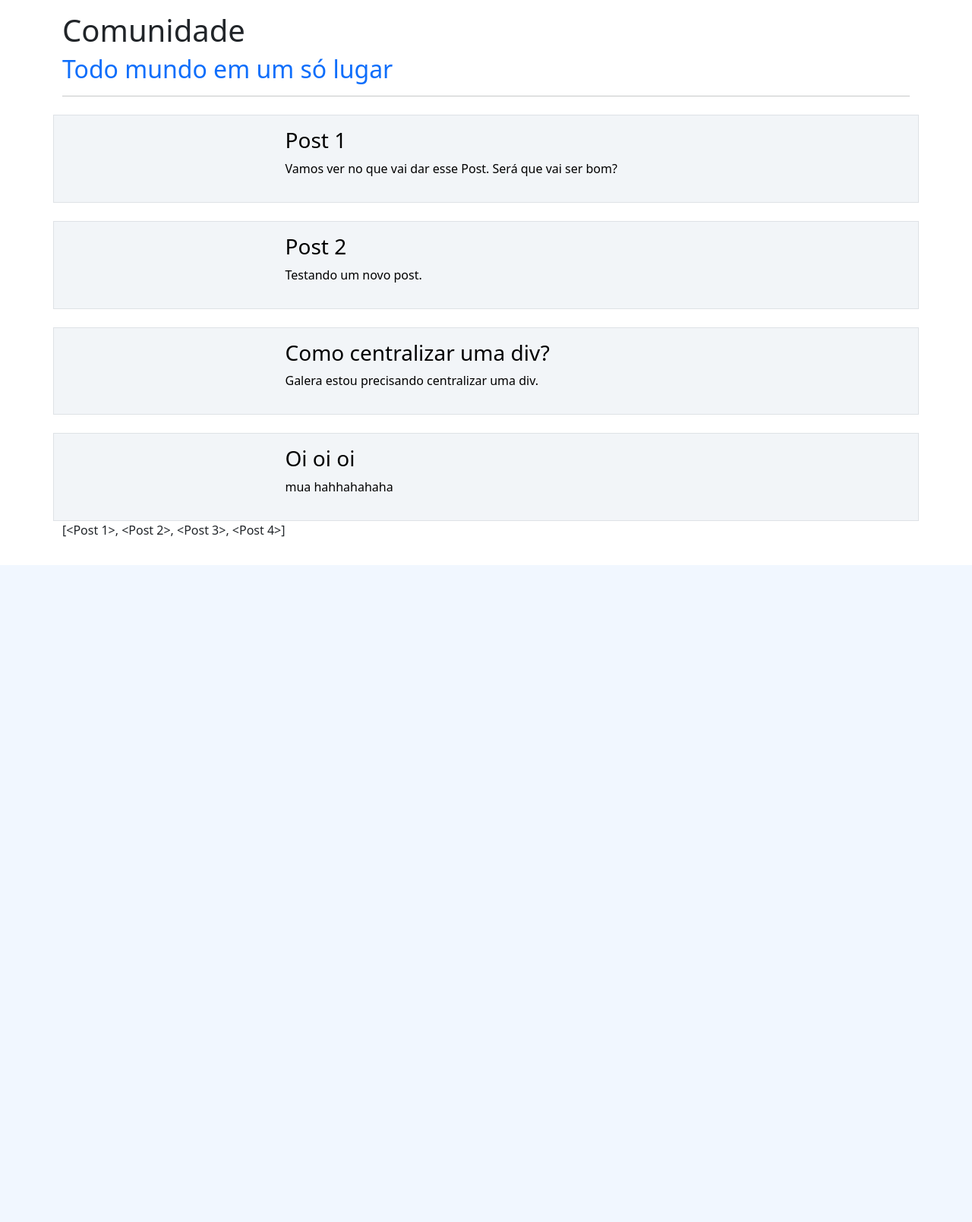
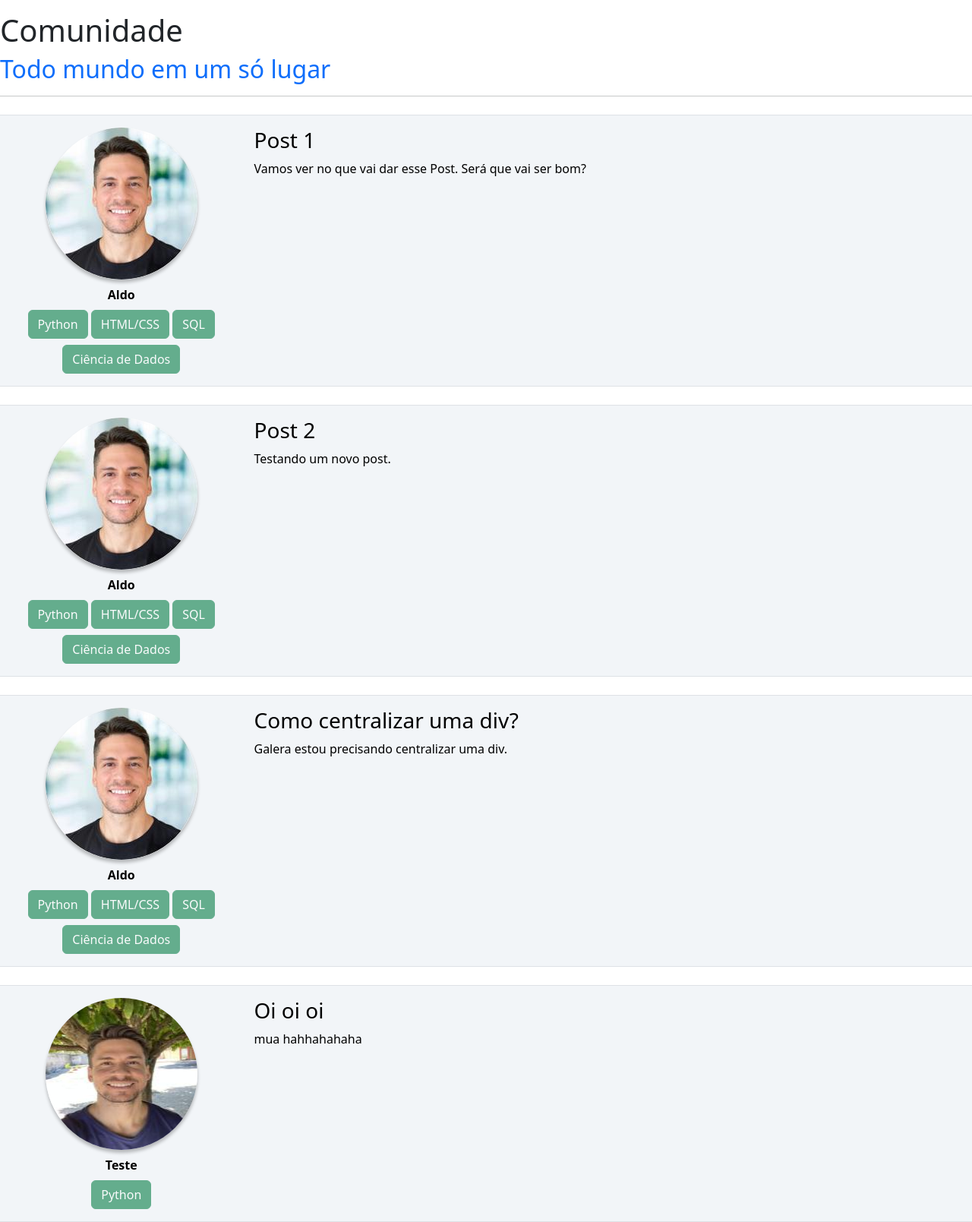
Before and after one commit to AldoNunes001/SiteComunidade, a Flask app: page / in a window 1280 px wide. Shown: the part 56-1665 px from the top of the page at 76% size. Before the commit the page ends 800 px from the top, so only its background shows below. Run offline with Flask 2, Linux system fonts and the light colour scheme; data comes from the database, SQL or seed files in the repository; both versions use the stored data as it was after the commit.

Commit message:
Editando CSS da página de posts

```diff
--- a/sitecomunidade/forms.py
+++ b/sitecomunidade/forms.py
@@ -32,7 +32,7 @@ class FormLogin(FlaskForm):
 class FormEditarPerfil(FlaskForm):
     username_editarperfil = StringField('Nome de Usuário', validators=[DataRequired()])
     email_editarperfil = StringField('E-mail', validators=[DataRequired(), Email()])
-    foto_perfil = FileField('Foto de Perfil', validators=[FileAllowed(['jpg', 'png'])])
+    foto_perfil = FileField('Foto de Perfil', validators=[FileAllowed(['jpg', 'jpeg', 'png'])])
     curso_excel = BooleanField('Excel')
     curso_powerbi = BooleanField('PowerBI')
     curso_python = BooleanField('Python')
--- a/sitecomunidade/static/main.css
+++ b/sitecomunidade/static/main.css
@@ -1,3 +1,4 @@
+@import url("https://fonts.googleapis.com/css2?family=Roboto:wght@400;700&display=swap");
 
 .card{
     width: 400px;
@@ -42,3 +43,13 @@
     background: #f2f5f8 !important;
     color: #000 !important;
 }
+
+.perfil-foto {
+  display: block;
+  margin-left: auto;
+  margin-right: auto;
+  box-shadow: 0px 4px 4px rgba(0, 0, 0, 0.25);
+  border-radius: 460px;
+  height: 200px;
+  width: 200px;
+}
--- a/sitecomunidade/templates/home.html
+++ b/sitecomunidade/templates/home.html
@@ -1,15 +1,27 @@
 {% extends 'base.html' %}
 
 {% block body %}
-    <div class="container mt-3">
+    <div class="mt-3">
         <h1>Comunidade</h1>
         <h2 style="color: #0e6efb">Todo mundo em um só lugar</h2>
         <hr>
         {% for post in posts %}
             <div class="row border mt-4 p-3 meupost">
                 <div class="col col-3">
-                    <div class="image pe-2">
-                        <img src="{{ foto_perfil }}" class="rounded" width="200" >
+                    <div class="image pe-2 d-flex flex-column">
+                        <img src="{{ url_for('static', filename='fotos_perfil/{}'.format(post.autor.foto_perfil)) }}" class="perfil-foto" width="200" >
+                        <strong class="col mt-2" style="text-align: center;">{{ post.autor.username }}</strong>
+                        <div class="row justify-content-center">
+                            <div class="col" style="text-align: center;">
+                                {% for curso in post.autor.cursos.split(';') %}
+                                    <button type="button" class="btn btn-success mt-2" disabled>{{ curso }}</button>
+                                {% endfor %}
+                            </div>
+                        </div>
+
+
+
+
                     </div>
                 </div>
                 <div class="col col-9">
@@ -18,6 +30,5 @@
                 </div>
             </div>
         {% endfor %}
-        {{ posts }}
     </div>
 {% endblock %}
--- a/sitecomunidade/templates/perfil.html
+++ b/sitecomunidade/templates/perfil.html
@@ -6,7 +6,7 @@
         <div class="card p-3">
             <div class="d-flex align-items-center">
                 <div class="image pe-2">
-                    <img src="{{ foto_perfil }}" class="rounded" width="200" >
+                    <img src="{{ foto_perfil }}" class="perfil-foto" width="200" >
                 </div>
 
                 <div class="ml-3 w-100">
```
Also changed, not shown: sitecomunidade/comunidade.db, sitecomunidade/static/fotos_perfil/1deb913758bcfce7.jpeg (added).
